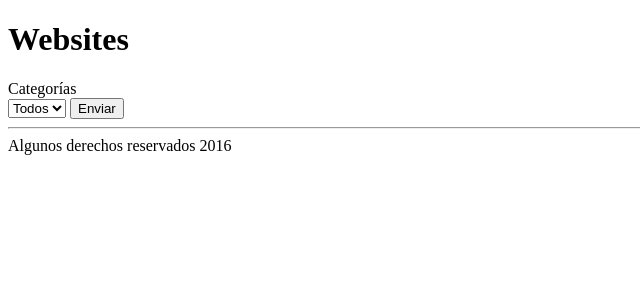
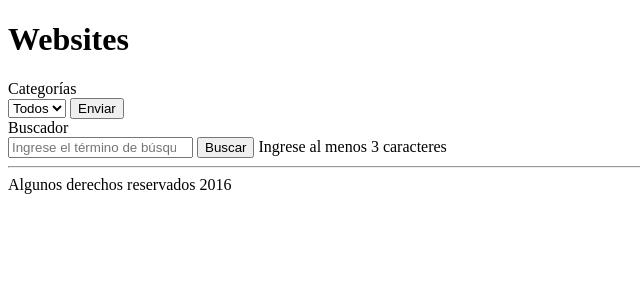
Before and after one commit to alexander-ae/uxlabs.xyz, a Django app: template uxlabs/templates/web/websites.html in a window 1280 px wide. Shown: the part 106-406 px from the top of the page, without its empty margins (0-640 px from the left). Run offline with Django 3.2, Linux system fonts and the light colour scheme; the template is opened without the code that fills it, so the values that code supplies are empty.

Commit message:
Buscador de websites

```diff
--- a/uxlabs/templates/web/websites.html
+++ b/uxlabs/templates/web/websites.html
@@ -18,6 +18,15 @@
     </form>
 </div>
 
+<div>
+    <span>Buscador</span>
+    <form action='{% url "websites:websites" %}'>
+        <input name='q' type="search" placeholder='Ingrese el término de búsqueda' {% if q %} value='{{ q }}'{% endif %}>
+        <input type='submit' value='Buscar'>
+        <span>Ingrese al menos 3 caracteres</span>
+    </form>
+</div>
+
 {% for web in lista_webs.object_list %}
     <h1><a href='{{ web.get_absolute_url }}'>{{ web.nombre }}</a></h1>
     <div>{{ web.resumen|safe }}</div>
```
Also changed, not shown: uxlabs/apps/websites/views.py (+9 -0 lines).
